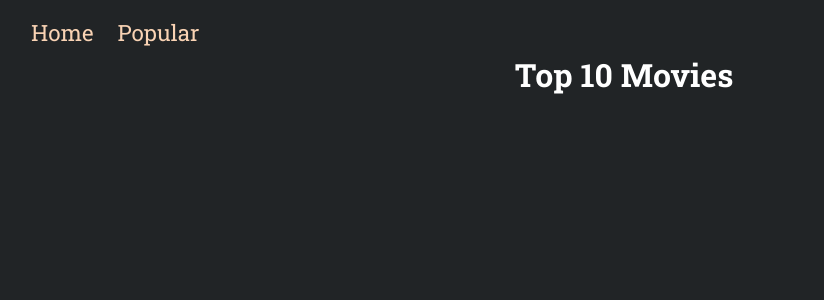
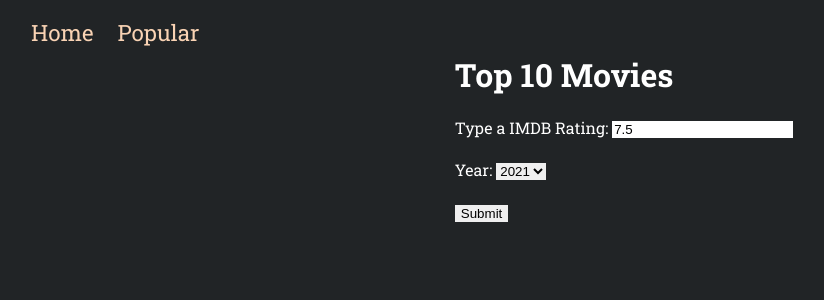
Before and after one commit to Sahil-Kasmani/React-Movie-App, a React (Create React App) app: page /Popular in a window 1280 px wide. Shown: the top 300 px of the page, without its empty margins (16-840 px from the left). Built offline with nearby package versions, Linux system fonts and the light colour scheme.

Commit message:
Added input form in the Popular.js component

```diff
--- a/src/Components/Home.js
+++ b/src/Components/Home.js
@@ -33,7 +33,7 @@ const Home = () => {
                 setLoad(false);
                 setNotFound(true);
             })
-            .catch((err)=>{
+            .catch((err) => {
                 console.log(err.message);
                 setError(err.message)
                 setLoad(false);
--- a/src/Components/MovieCard.jsx
+++ b/src/Components/MovieCard.jsx
@@ -1,7 +1,7 @@
 import React from 'react'
 import { Link } from 'react-router-dom';
 
-const MovieCard = ({ movies,searchTerm }) => {
+const MovieCard = ({ movies }) => {
     return (
         <div className="container">
             {movies.map((movie) => (
--- a/src/Components/Popular.js
+++ b/src/Components/Popular.js
@@ -1,10 +1,62 @@
-import { useState } from 'react'
+import { useState } from "react"
+
+
+const key = "e35bc2b";
+const API_URL = `https://www.omdbapi.com/?apikey=${key}`;
 
 const Popular = () => {
+
+  const [selectYear, setSelectYear] = useState('2021');
+  const [imdbRate, setImdbRate] = useState('7.5');
+  const [popularSection,setPopularSection]= useState([]);
+
+
+  const handleSubmit=(e)=>{
+    e.preventDefault();
+    alert(`${imdbRate} & ${selectYear}`)
+
+    fetch(`${API_URL}&y=${selectYear}&imdbRating=${imdbRate}`)
+    .then(response=>{
+      return response.json();
+    })
+    .then(data=>{
+      console.log(data);
+      setPopularSection(data);
+    })
+    .catch(err=>{
+      console.log(err.message);
+    })
+  }
+
+
   return (
     <>
       <div className='popular'>
-        <h1>Top 10 Movies</h1>
+        <form onSubmit={handleSubmit}>
+          <h1>Top 10 Movies</h1><br />
+          <label>Type a IMDB Rating: <input
+            type="text"
+            value={imdbRate}
+            onChange={e => { setImdbRate(e.target.value) }}
+          /></label><br /><br />
+          <label htmlFor="year">Year: </label>
+          <select value={selectYear} id="year" onChange={(e) => { setSelectYear(e.target.value) }}>
+            <option value="2020">2020</option>
+            <option value="2021">2021</option>
+            <option value="2022">2022</option>
+            <option value="2023">2023</option>
+          </select><br /><br />
+          <button>Submit</button>
+        </form>
+      </div>
+
+      <div className="section">
+        {popularSection && popularSection.length>0 ? (
+          popularSection.map((p)=>(
+          <h1>{p.Title}</h1>
+        ))) :
+        ( <p>{console.log('No movies Found!')}</p>)
+      }
       </div>
     </>
   )
```
